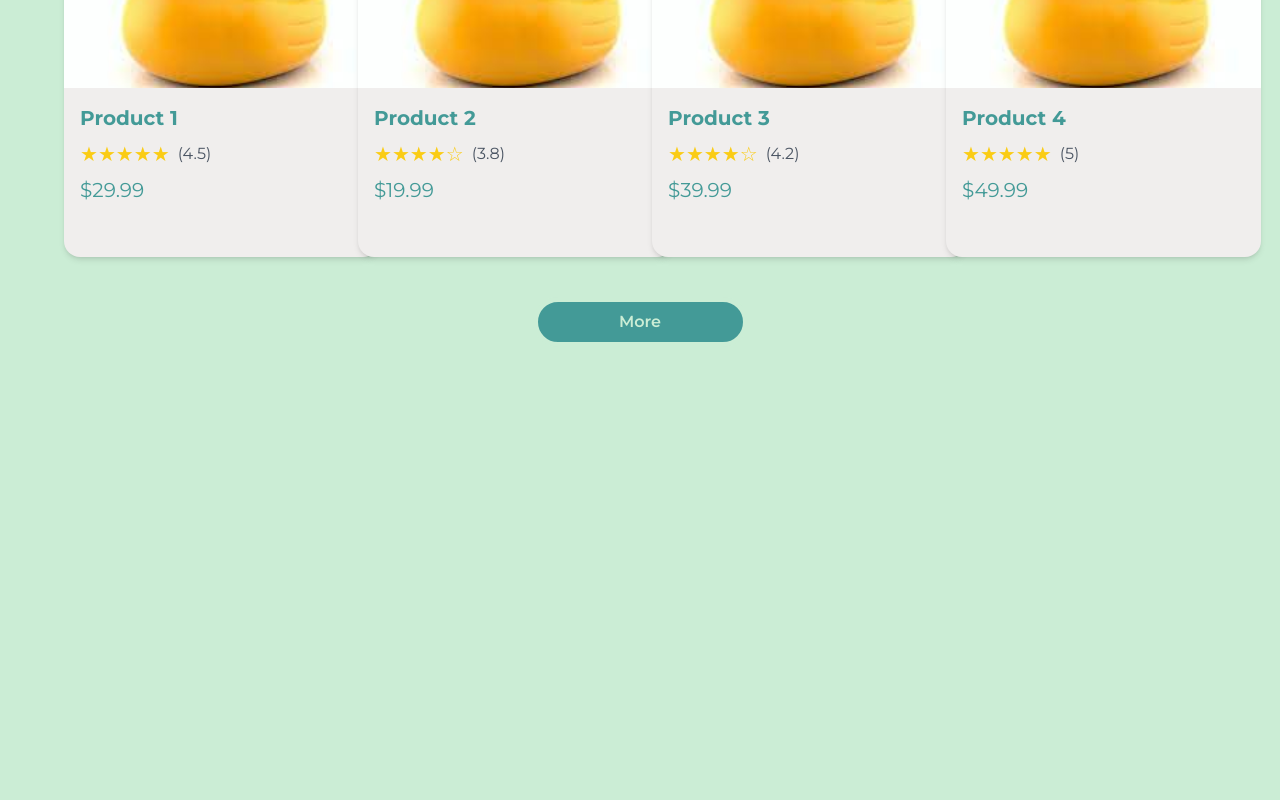
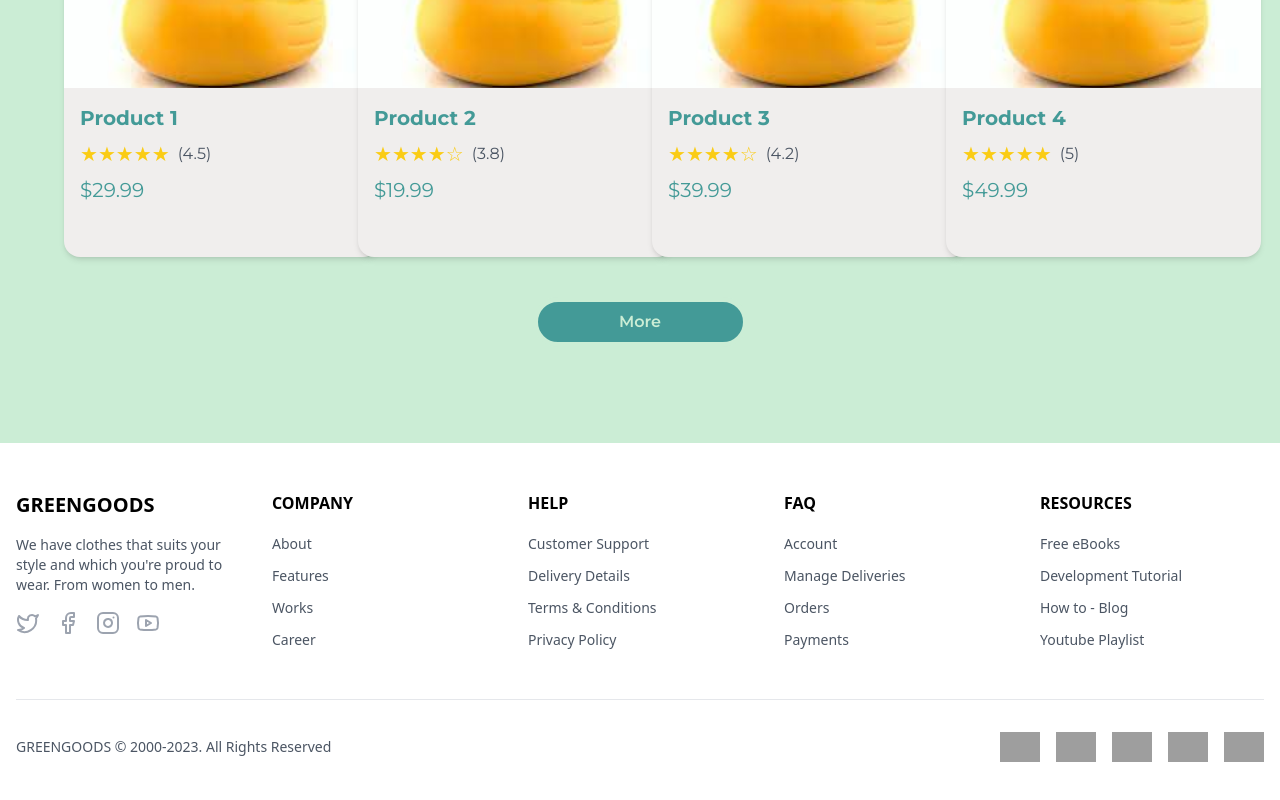
Before and after one commit to GreenGoods-RPL/Client, a Next.js app: page / in a window 1280 px wide. Shown: the part 991-1791 px from the top of the page. Before the commit the page ends 1370 px from the top, so only its background shows below. Built offline with nearby package versions, Linux system fonts and the light colour scheme; grey boxes are pictures that could not be loaded.

Commit message:
fix: use footer in layout.tsx

```diff
--- a/src/app/about/page.tsx
+++ b/src/app/about/page.tsx
@@ -1,6 +1,5 @@
 import AboutHeroSection from '@/components/AboutHeroSection'
 import AboutFutureSection from '@/components/AboutFutureSection'
-import AboutFooter from '@/components/AboutFooter'
 import React from 'react'
 
 export default function Home() {
@@ -10,7 +9,6 @@ export default function Home() {
         <AboutHeroSection />
         <AboutFutureSection />
       </div>
-      <AboutFooter />
     </main>
   )
 }
--- a/src/app/layout.tsx
+++ b/src/app/layout.tsx
@@ -2,6 +2,8 @@ import type { Metadata } from "next";
 import "./globals.css";
 import { Montserrat, Yanone_Kaffeesatz } from "next/font/google";
 import Header from "@/components/Header";
+import Footer from "@/components/Footer";
+
 
 const montserrat = Montserrat({
   subsets: ["latin"],
@@ -27,6 +29,8 @@ export default function RootLayout({
       <body className={`${montserrat.variable} ${yanone.variable} antialiased`}>
         <Header />
         {children}
+      <Footer />
+
       </body>
     </html>
   );
--- a/src/app/page.tsx
+++ b/src/app/page.tsx
@@ -59,7 +59,6 @@ export default function Home() {
           </div>
         </section>
       </main>
-      <footer className=""></footer>
     </div>
   );
 }
```
Also changed, not shown: src/components/Footer.tsx (renamed from src/components/AboutFooter.tsx).
